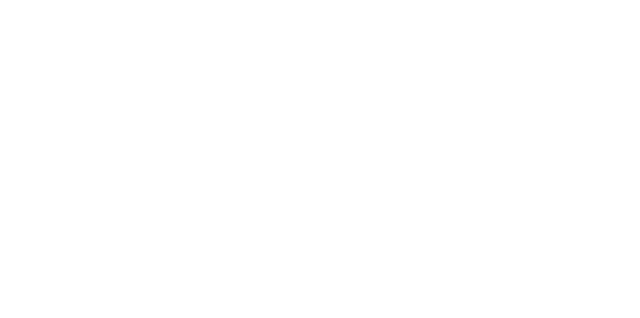
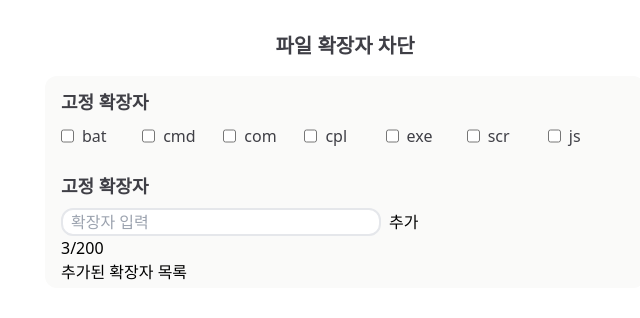
Before and after one commit to shyunju7/file-block-repo, a React (Vite) app: page / in a window 1280 px wide. Shown: the top 318 px of the page, without its empty margins (295-935 px from the left). Built offline with nearby package versions, Linux system fonts and the light colour scheme.

Commit message:
feat : Form 컴포넌트 생성 및 UI 구성, style : Checkbox 및 App 컴포넌트 UI 변경

```diff
--- a/src/App.tsx
+++ b/src/App.tsx
@@ -1,5 +1,18 @@
-const App = () => {
-	return <div></div>;
-};
+import Form from "./components/Form";
+
+/**
+ * 애플리케이션 진입점 페이지
+ * @returns {JSX.Element} App 컴포넌트
+ */
+function App(): JSX.Element {
+	return (
+		<main className="w-full min-w-[600px] h-screen pt-8">
+			<h1 className="w-full text-center text-xl font-bold text-zinc-700">
+				파일 확장자 차단
+			</h1>
+			<Form />
+		</main>
+	);
+}
 
 export default App;
--- a/src/components/Checkbox.tsx
+++ b/src/components/Checkbox.tsx
@@ -11,9 +11,11 @@
  */
 export default function Checkbox({ name, title }: CheckboxProps): JSX.Element {
 	return (
-		<div className="flex w-full bg-red-300 gap-2">
+		<div className="flex w-full gap-2">
 			<input type="checkbox" id={`extension-${title}`} name={name} />
-			<label htmlFor={`extension-${title}`}>{title}</label>
+			<label htmlFor={`extension-${title}`} className="text-zinc-700">
+				{title}
+			</label>
 		</div>
 	);
 }
--- /dev/null
+++ b/src/components/Form.tsx
@@ -0,0 +1,51 @@
+import { useState } from "react";
+import { extensions } from "../dummy/extension";
+import Checkbox from "./Checkbox";
+
+/**
+ * 파일 확장자를 관리할 Form 컴포넌트
+ * @returns {JSX.Element} Form 컴포넌트
+ */
+export default function Form(): JSX.Element {
+	const [customValue, setCustomValue] = useState("");
+
+	/**
+	 * 커스텀 확장자의 입력처리를 관리하는 함수
+	 * @param {React.ChangeEvent<HTMLInputElement>} e
+	 */
+	const onChangeCustomValue = (e: React.ChangeEvent<HTMLInputElement>) => {
+		const { value } = e.target;
+		setCustomValue(value);
+	};
+
+	/**
+	 * 커스텀 확장자를 등록하는 함수
+	 */
+	const addCustomExtension = () => {};
+	return (
+		<section className="bg-stone-50 rounded-xl px-4 py-1 mt-4">
+			<h2 className="text-lg font-bold text-zinc-700 my-2">고정 확장자</h2>
+			<article className="w-full flex mb-6">
+				{extensions?.map((extension) => (
+					<Checkbox key={extension} name="extension" title={extension} />
+				))}
+			</article>
+			<h2 className="text-lg font-bold text-zinc-700 my-2">고정 확장자</h2>
+			<article>
+				<input
+					type="text"
+					value={customValue}
+					onChange={onChangeCustomValue}
+					placeholder="확장자 입력"
+					maxLength={20}
+					className="w-full max-w-[320px] border-solid border-2 rounded-xl mr-2 pl-2"
+				/>
+				<button onClick={addCustomExtension}>추가</button>
+			</article>
+			<article>
+				<label> 3/200</label>
+				<div>추가된 확장자 목록</div>
+			</article>
+		</section>
+	);
+}
--- a/src/index.css
+++ b/src/index.css
@@ -2,71 +2,11 @@
 @tailwind components;
 @tailwind utilities;
 
-:root {
-	font-family: Inter, system-ui, Avenir, Helvetica, Arial, sans-serif;
-	line-height: 1.5;
-	font-weight: 400;
-
-	color-scheme: light dark;
-	color: rgba(255, 255, 255, 0.87);
-	background-color: #242424;
-
-	font-synthesis: none;
-	text-rendering: optimizeLegibility;
-	-webkit-font-smoothing: antialiased;
-	-moz-osx-font-smoothing: grayscale;
-}
-
-a {
-	font-weight: 500;
-	color: #646cff;
-	text-decoration: inherit;
-}
-a:hover {
-	color: #535bf2;
-}
-
 body {
 	margin: 0;
 	display: flex;
-	place-items: center;
-	min-width: 320px;
-	min-height: 100vh;
+	justify-content: center;
+	align-items: center;
+	width: 100vw;
+	height: 100vh;
 }
-
-h1 {
-	font-size: 3.2em;
-	line-height: 1.1;
-}
-
-button {
-	border-radius: 8px;
-	border: 1px solid transparent;
-	padding: 0.6em 1.2em;
-	font-size: 1em;
-	font-weight: 500;
-	font-family: inherit;
-	background-color: #1a1a1a;
-	cursor: pointer;
-	transition: border-color 0.25s;
-}
-button:hover {
-	border-color: #646cff;
-}
-button:focus,
-button:focus-visible {
-	outline: 4px auto -webkit-focus-ring-color;
-}
-
-@media (prefers-color-scheme: light) {
-	:root {
-		color: #213547;
-		background-color: #ffffff;
-	}
-	a:hover {
-		color: #747bff;
-	}
-	button {
-		background-color: #f9f9f9;
-	}
-}
```
